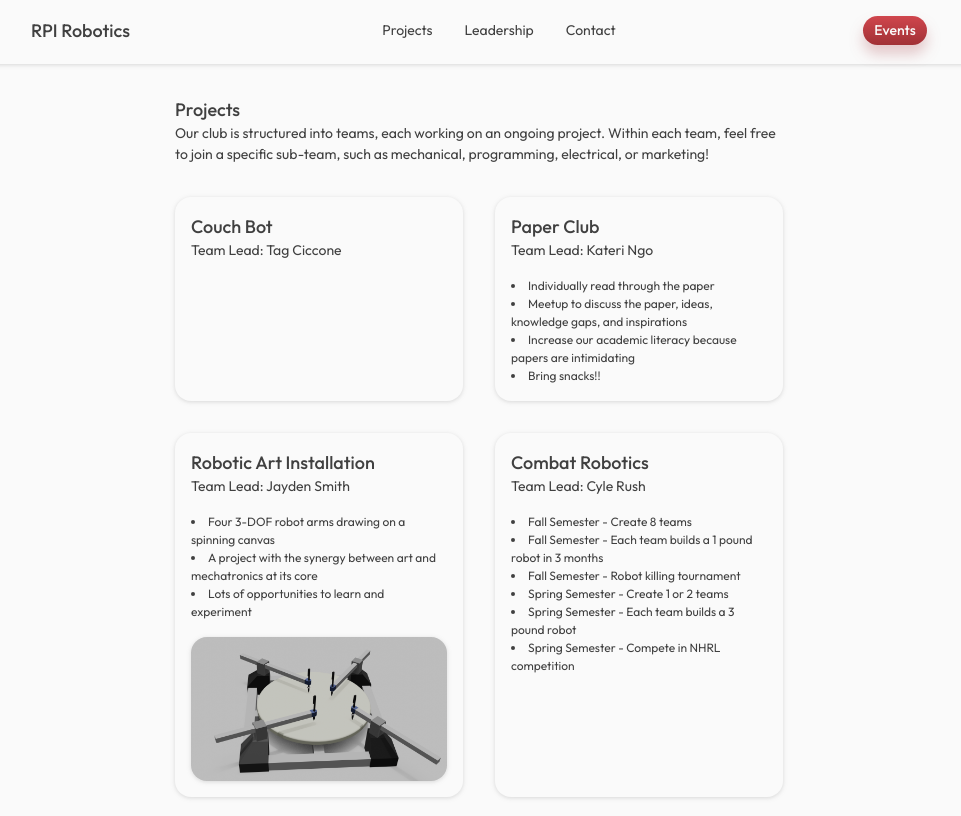
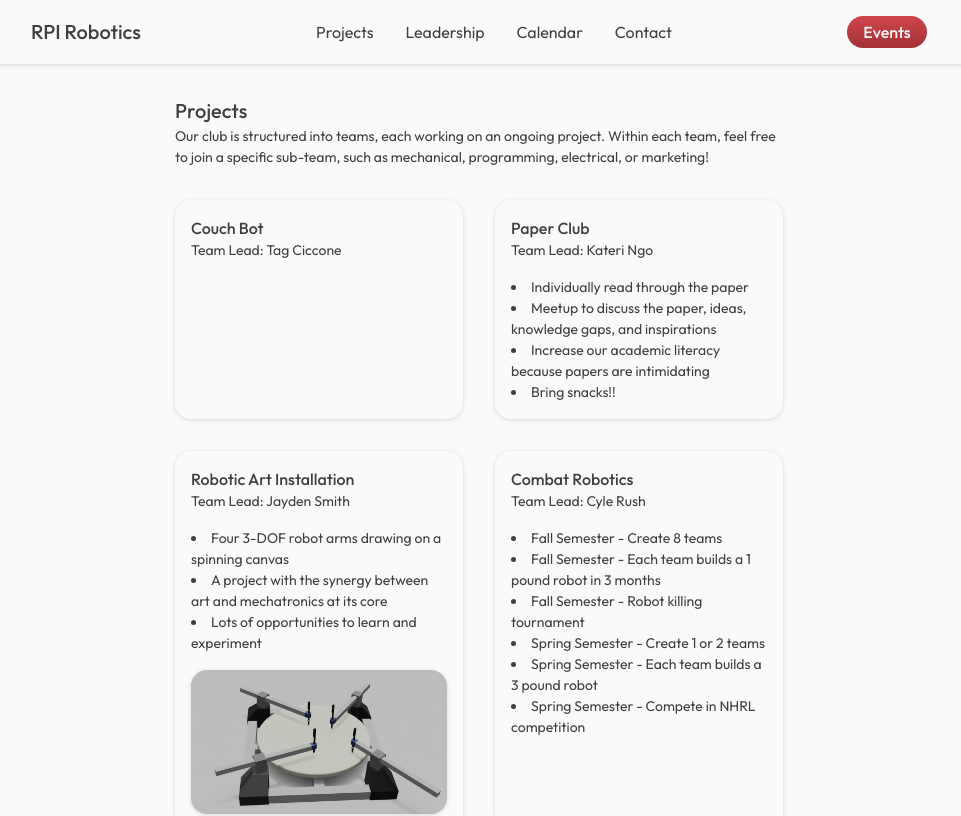
Before and after one commit to haydenheroux/rpi-robotics-website, a React (Vite) app: page / in a window 1280 px wide. Shown: the top 816 px of the page, without its empty margins (161-1122 px from the left). Built offline with nearby package versions, Linux system fonts and the light colour scheme.

Commit message:
Increase sizes for typography.

```diff
--- a/src/App.tsx
+++ b/src/App.tsx
@@ -9,7 +9,7 @@ function App() {
       {/* TODO Move this content to projects page */}
       <div className="w-full sm:w-2xl sm:mx-auto px-8">
         <h1 className="type-title text-neutral-700">Projects</h1>
-        <p className="type-nav text-neutral-700">
+        <p className="type-body text-neutral-700">
           Our club is structured into teams, each working on an ongoing project.
           Within each team, feel free to join a specific sub-team, such as
           mechanical, programming, electrical, or marketing!
--- a/src/components/Nav.tsx
+++ b/src/components/Nav.tsx
@@ -6,11 +6,12 @@ function Nav() {
           RPI Robotics
         </span>
         <div className="px-2 overflow-x-scroll text-ellipsis flex flex-row gap-8 justify-start items-center">
-          <span className="type-nav text-neutral-700">Projects</span>
-          <span className="type-nav text-neutral-700">Leadership</span>
-          <span className="type-nav text-neutral-700">Contact</span>
+          <span className="type-large text-neutral-700">Projects</span>
+          <span className="type-large text-neutral-700">Leadership</span>
+          <span className="type-large text-neutral-700">Calendar</span>
+          <span className="type-large text-neutral-700">Contact</span>
         </div>
-        <span className="w-16 px-2 py-1 text-center type-nav-bold brand-button">
+        <span className="w-20 h-8 px-2 py-1 text-center type-large-bold brand-button">
           Events
         </span>
       </div>
--- a/src/components/ProjectCard.tsx
+++ b/src/components/ProjectCard.tsx
@@ -8,12 +8,12 @@ export interface ProjectCardProps {
 function ProjectCard({ name, teamLead, description, image }: ProjectCardProps) {
   return (
     <div className="p-4 rounded-2xl bg-neutral-50 drop-shadow-sm/25 drop-shadow-neutral-500">
-      <h2 className="type-title text-neutral-700">{name}</h2>
-      <span className="block mb-4 type-nav text-neutral-700">Team Lead: {teamLead}</span>
+      <h2 className="type-large-bold text-neutral-700">{name}</h2>
+      <span className="block mb-4 type-body text-neutral-700">Team Lead: {teamLead}</span>
       {description && (
         <ul className="block list-disc list-inside">
           {description.map((text) => (
-            <li className="type-nav-small text-neutral-700">{text}</li>
+            <li className="type-body text-neutral-700">{text}</li>
           ))}
         </ul>
       )}
--- a/src/index.css
+++ b/src/index.css
@@ -11,31 +11,31 @@
     font-optical-sizing: auto;
     font-weight: 500;
     font-style: normal;
-    font-size: 18px;
+    font-size: 20px;
   }
 
-  .type-nav {
+  .type-large {
+    font-family: "Outfit", sans-serif;
+    font-optical-sizing: auto;
+    font-weight: 400;
+    font-style: normal;
+    font-size: 16px;
+  }
+
+  .type-large-bold {
+    font-family: "Outfit", sans-serif;
+    font-optical-sizing: auto;
+    font-weight: 500;
+    font-style: normal;
+    font-size: 16px;
+  }
+
+  .type-body {
     font-family: "Outfit", sans-serif;
     font-optical-sizing: auto;
     font-weight: 400;
     font-style: normal;
     font-size: 14px;
-  }
-
-  .type-nav-bold {
-    font-family: "Outfit", sans-serif;
-    font-optical-sizing: auto;
-    font-weight: 500;
-    font-style: normal;
-    font-size: 14px;
-  }
-
-  .type-nav-small {
-    font-family: "Outfit", sans-serif;
-    font-optical-sizing: auto;
-    font-weight: 400;
-    font-style: normal;
-    font-size: 12px;
   }
 }
 
@@ -47,6 +47,6 @@
 
 @layer components {
   .brand-button {
-    @apply text-neutral-50 rounded-2xl bg-linear-to-t from-brand-dark to-brand drop-shadow-xl/25 drop-shadow-brand-dark;
+    @apply text-neutral-50 rounded-2xl bg-linear-to-t from-brand-dark to-brand hover:drop-shadow-xl/25 drop-shadow-brand-dark;
   }
 }
```
